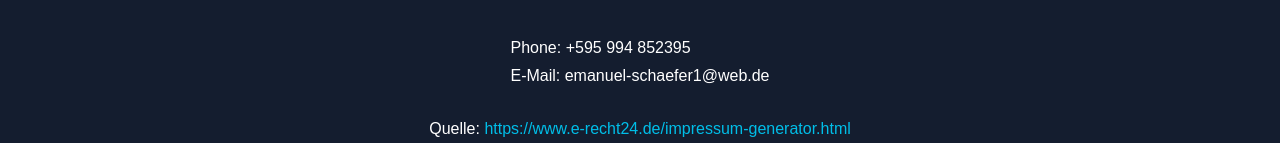
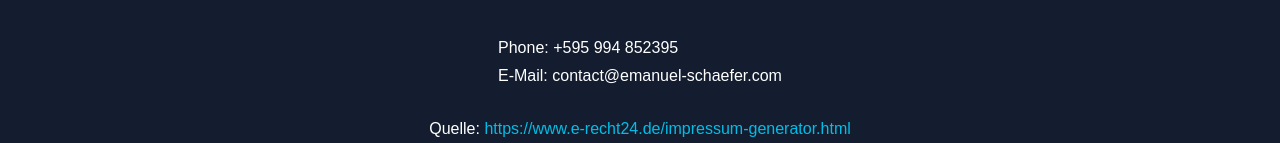
Before and after one commit to EmanuelSchaefer/Portfolio, an Angular app: page /imprint in a window 1280 px wide. Shown: the part 599-742 px from the top of the page. Built offline with nearby package versions, Linux system fonts and the light colour scheme.

Commit message:
contact@E-Mail

```diff
--- a/src/app/imprint/imprint.component.html
+++ b/src/app/imprint/imprint.component.html
@@ -14,7 +14,7 @@
 
         <div class="zweiDiv">
             <p>Phone: +595 994 852395</p>
-            <p>E-Mail: emanuel-schaefer1&#64;web.de</p>
+            <p>E-Mail: contact&#64;emanuel-schaefer.com</p>
         </div>
 
         <p class="aDiv">
--- a/src/app/main-site/landing-page/landing-page.component.html
+++ b/src/app/main-site/landing-page/landing-page.component.html
@@ -35,13 +35,13 @@
             <a href="https://github.com/EmanuelSchaefer"><img src="/assets/img/Github button.png"></a>
         </div>
         <div class="animationDivImg">
-            <a href="mailto:emanuel-schaefer1@web.de"><img src="/assets/img/Email button.png"></a>
+            <a href="mailto:contact@emanuel-schaefer.com"><img src="/assets/img/Email button.png"></a>
         </div>
         <div class="animationDivImg">
             <a href="https://www.linkedin.com/in/emanuel-sch%C3%A4fer/"><img src="/assets/img/Linkedin button.png"></a>
         </div>
         <div class="maxN">
-            <a class="gmailStyle" href="#contact">emanuel-schaefer1&#64;web.de</a>
+            <a class="gmailStyle" href="#contact">contact&#64;emanuel-schaefer.com</a>
         </div>
     </div>
     <div class="scrollDown">
```
